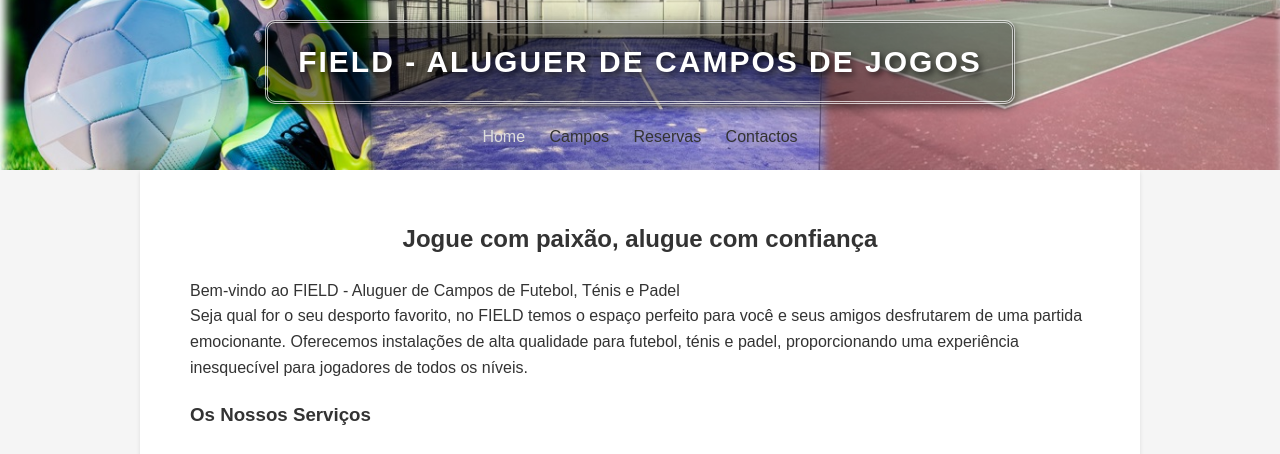
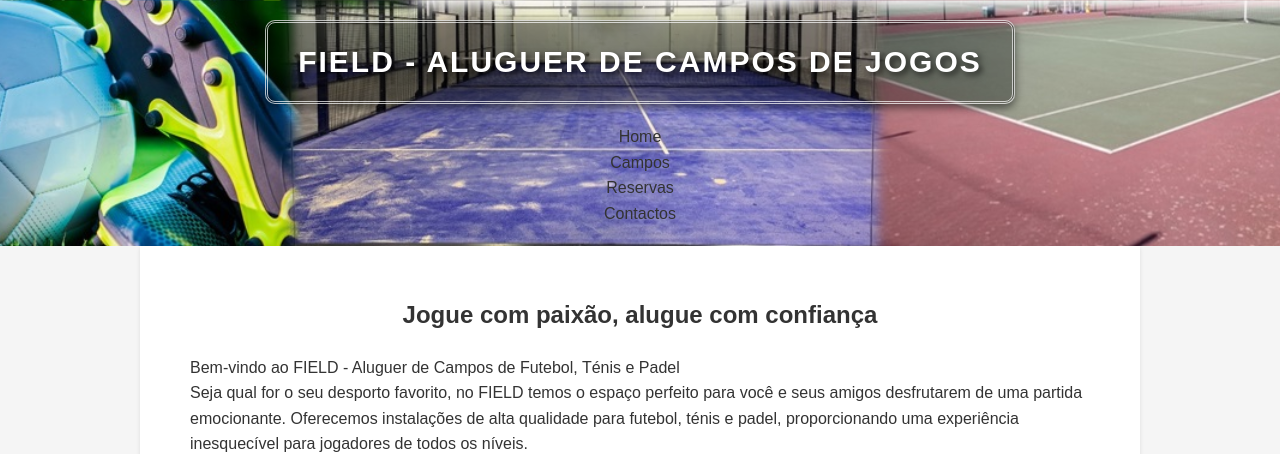
Before and after one commit to inf23tig21/html, a plain HTML site: page index.html in a window 1280 px wide. In both pictures the pointer is over the item "Home". Shown: the top 454 px of the page. Drawn offline with Linux system fonts and the light colour scheme.

Commit message:
Update index.css

```diff
--- a/css/index.css
+++ b/css/index.css
@@ -24,23 +24,23 @@ nav ul {
     margin: 0;
 }
 
-nav ul li {
+nav ul a {
     display: inline-block;
     margin-right: 20px;
 }
 
-nav ul li:last-child {
+nav ul a:last-child {
     margin-right: 0;
 }
 
 
-nav ul li:hover, nav ul li:focus {
+nav ul a:hover, nav ul li:focus {
     color: #000;
     transition: 0.6s;
     outline: none;
 }
 
-nav ul li:hover {
+nav ul a:hover {
     color: #ddd;
 }
 
```
